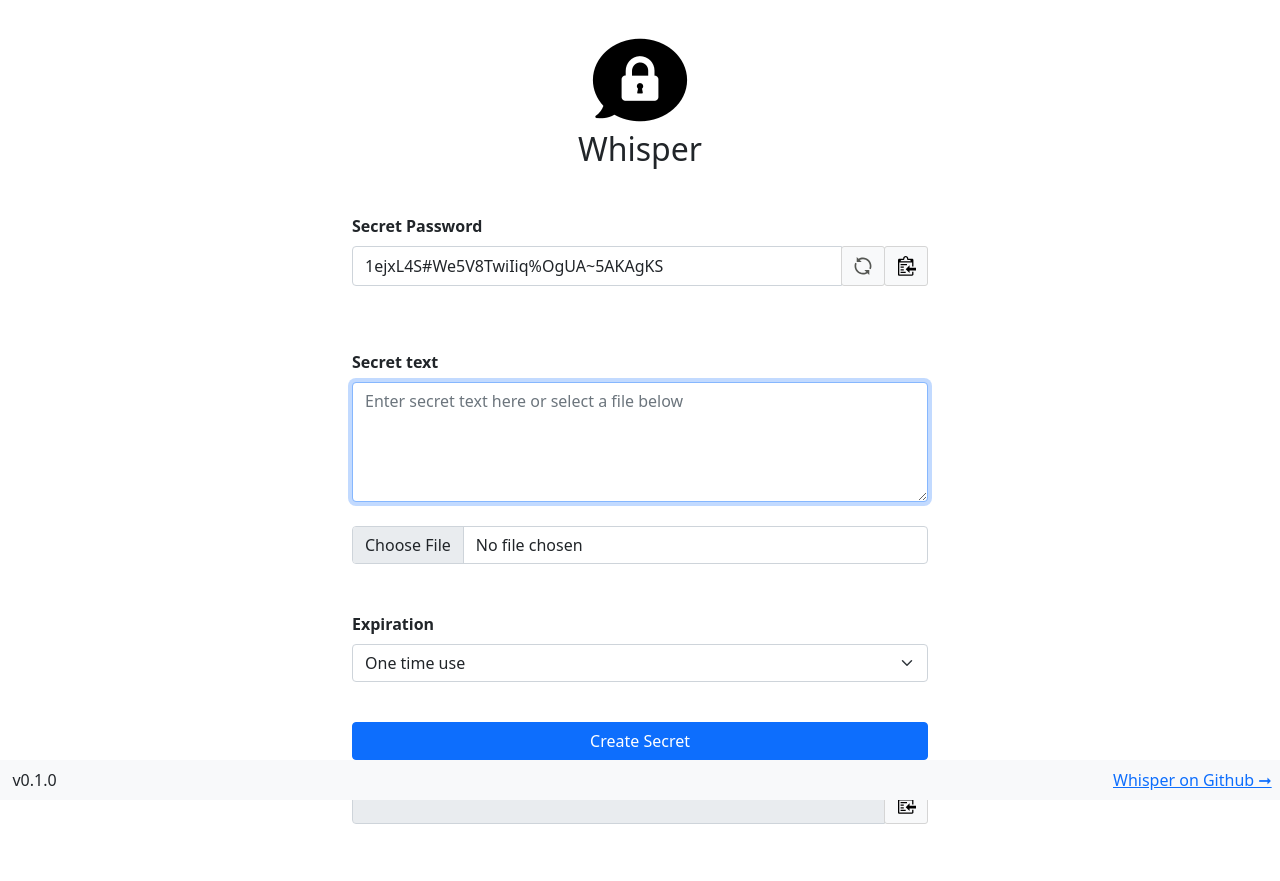
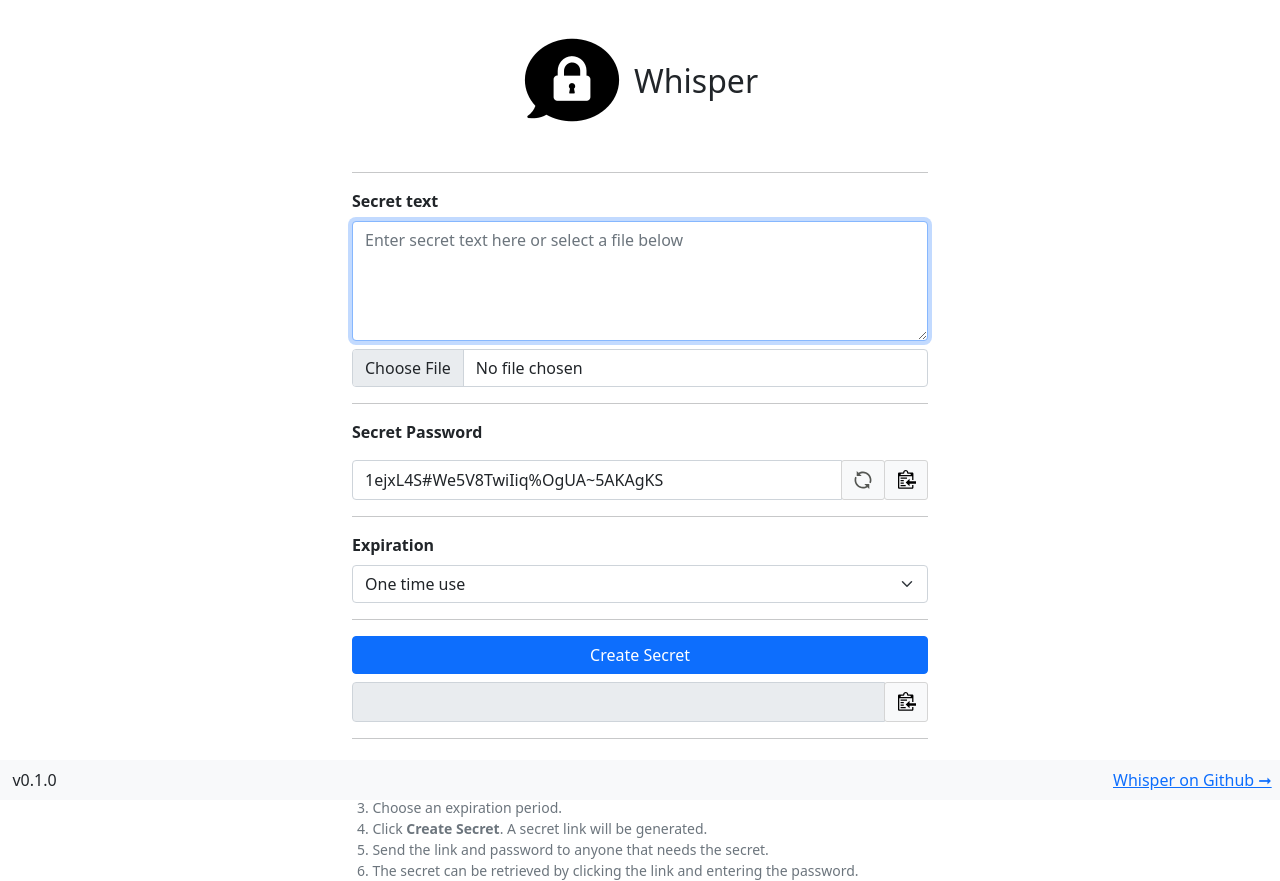
Before and after one commit to viyh/whisper, a Flask app: page / in a window 1280 px wide. Before the commit the page ends 824 px from the top, so only its background shows below. Run offline with Flask 2, Linux system fonts and the light colour scheme; parts of the project's set-up code (start-up, migrations or seed data) failed here and were passed over; some libraries are stand-ins or nearby versions.

Commit message:
Add instructions.

```diff
--- a/src/whisper/assets/style.css
+++ b/src/whisper/assets/style.css
@@ -3,7 +3,15 @@
 }
 
 .page-header {
-    padding: 30px;
+    padding-top: 30px;
+    padding-bottom: 10px;
+}
+
+.vcenter {
+    padding-top: 10px;
+    display: inline-block;
+    vertical-align: middle;
+    float: none;
 }
 
 .inputbtn {
@@ -50,7 +58,14 @@
     padding-left: 5px;
 }
 
-.form-label
-{
+.form-label {
     font-weight:600;
 }
+
+#secret_file {
+    margin-top: 8px;
+}
+
+.input-group {
+    margin-top: 8px;
+}
--- a/src/whisper/assets/whisper.js
+++ b/src/whisper/assets/whisper.js
@@ -57,7 +57,7 @@ function file_select() {
     secret_text = document.getElementById('secret_text');
     if (secret_file.files.length == 1 && secret_file.files[0].name) {
         secret_text.disabled = true;
-        secret_text.placeholder = 'File selected: ' + secret_file.files[0].name;
+        // secret_text.placeholder = 'File selected: ' + secret_file.files[0].name;
     }
     else {
         secret_text.disabled = false;
--- a/src/whisper/templates/index.html
+++ b/src/whisper/templates/index.html
@@ -13,11 +13,20 @@
         <div class="container">
             <div class="page-header">
                 <ul class="text-center list-inline">
-                    <li><img src="assets/logo.png"/></li>
-                    <li><h2 class="vcenter">Whisper</h2></li>
+                    <li class="list-inline-item"><img src="assets/logo.png"/></li>
+                    <li class="list-inline-item"><h2 class="vcenter align-center">Whisper</h2></li>
                 </ul>
             </div>
+            <hr>
             <form id="form" onsubmit="new_link(event);">
+                <div class="mb3">
+                    <label class="form-label" for="secret_text">Secret text</label>
+                    <textarea class="form-control" name="secret_text" rows="5" id="secret_text" placeholder="Enter secret text here or select a file below"  ></textarea>
+                </div>
+                <div class="mb3">
+                    <input class="form-control" type="file" name="secret_file" onchange="file_select();" id="secret_file">
+                </div>
+                <hr>
                 <div class="mb-3">
                     <label class="form-label" for="password">Secret Password</label>
                     <div class="input-group">
@@ -34,18 +43,7 @@
                         </span>
                     </div>
                 </div>
-                <br />
-                <br />
-                <div class="mb3">
-                    <label class="form-label" for="secret_text">Secret text</label>
-                    <textarea class="form-control" name="secret_text" rows="5" id="secret_text" placeholder="Enter secret text here or select a file below"  ></textarea>
-                </div>
-                <br />
-                <div class="mb3">
-                    <input class="form-control" type="file" name="secret_file" onchange="file_select();" id="secret_file">
-                </div>
-                <br />
-                <br />
+                <hr>
                 <div class="mb-3">
                     <label class="form-label" for="expiration">Expiration</label>
                     <select class="form-select" id="expiration" required>
@@ -55,13 +53,11 @@
                         <option>1 week</option>
                     </select>
                 </div>
-                <br />
+                <hr>
                 <div class="d-grid gap-2">
                     <button class="btn btn-primary" type="submit">Create Secret</button>
                 </div>
             </form>
-            <br />
-            <div id="copy-link-target" class="copy-link">
             <div class="input-group">
                 <input type="text" class="form-control" id="secret_link" onclick="this.setSelectionRange(0, this.value.length);" readonly>
                 <span class="input-group-button">
@@ -70,6 +66,14 @@
                     </button>
                 </span>
             </div>
+            <hr>
+            <div id="help" class="form-text">
+                1. Type/paste your secret text or select a file to upload.<br />
+                2. Copy the autogenerated password or type your own.<br />
+                3. Choose an expiration period.<br />
+                4. Click <b>Create Secret</b>. A secret link will be generated.<br />
+                5. Send the link and password to anyone that needs the secret.<br />
+                6. The secret can be retrieved by clicking the link and entering the password.<br />
             </div>
         </div>
 
```
Also changed, not shown: README.md. Lines whose indentation alone changed are shown as unchanged.
